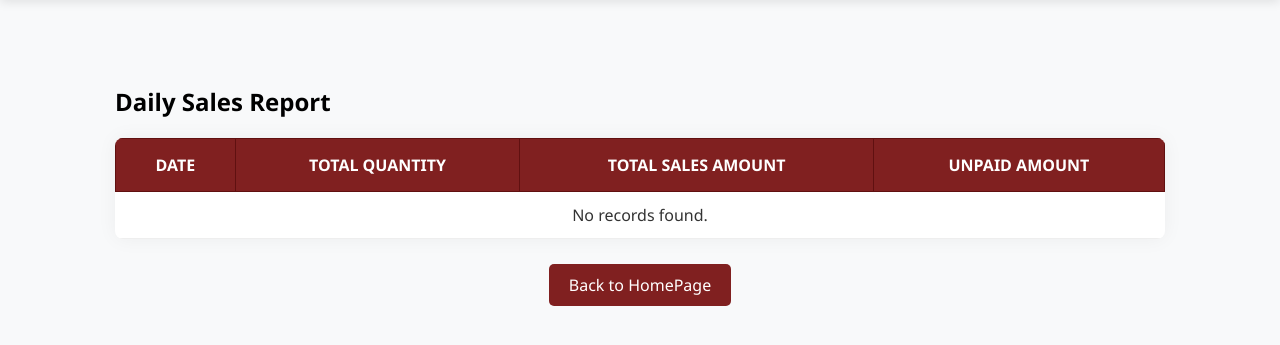
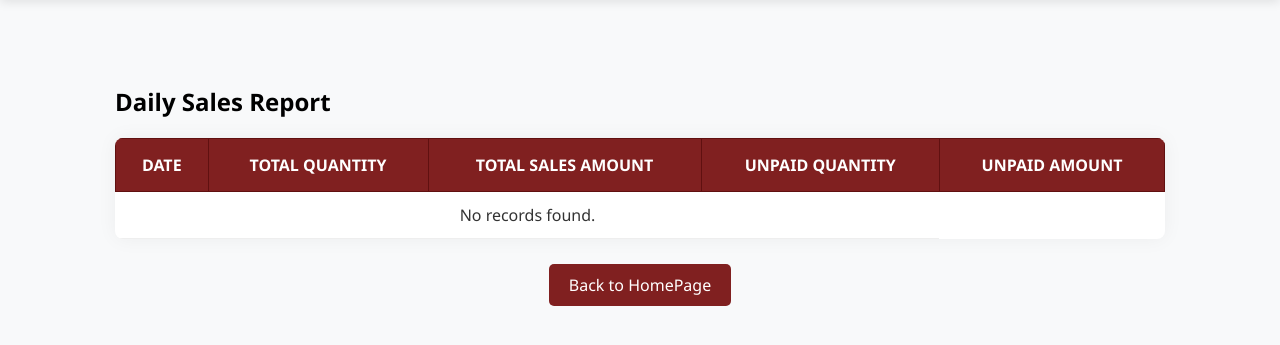
Before and after one commit to dineshdinu21/TN75-Creation, a Django app: page /daily-report/ in a window 1280 px wide. Shown: the part 105-450 px from the top of the page. Run offline with Django 5.2, Linux system fonts and the light colour scheme.

Commit message:
unpaid quantity Added

```diff
--- a/accounts/views.py
+++ b/accounts/views.py
@@ -93,6 +93,7 @@
     summary_list = Sale.objects.values('date__date').annotate(
         total_revenue=Sum('total'),
         total_qty=Sum('quantity'),
+        unpaid_qty=Sum('quantity',filter=Q(status=False)),
         unpaid_total=Sum('total', filter=Q(status=False))
     ).order_by('-date__date')
 
--- a/templates/daily_report.html
+++ b/templates/daily_report.html
@@ -58,6 +58,7 @@
                     <th>DATE</th>
                     <th>TOTAL QUANTITY</th>
                     <th>TOTAL SALES AMOUNT</th>
+                    <th>UNPAID QUANTITY</th>
                     <th>UNPAID AMOUNT</th>
                 </tr>
             </thead>
@@ -67,6 +68,7 @@
                     <td>{{ day.date__date|date:"d-m-Y" }}</td>
                     <td>{{ day.total_qty }}</td>
                     <td class="total-text">₹ {{ day.total_revenue }}</td>
+                    <td class="unpaid-text">{{ day.unpaid_qty|default:0 }}</td>
                     <td class="unpaid-text">₹ {{ day.unpaid_total|default:0 }}</td>
                 </tr>
                 {% empty %}
```
